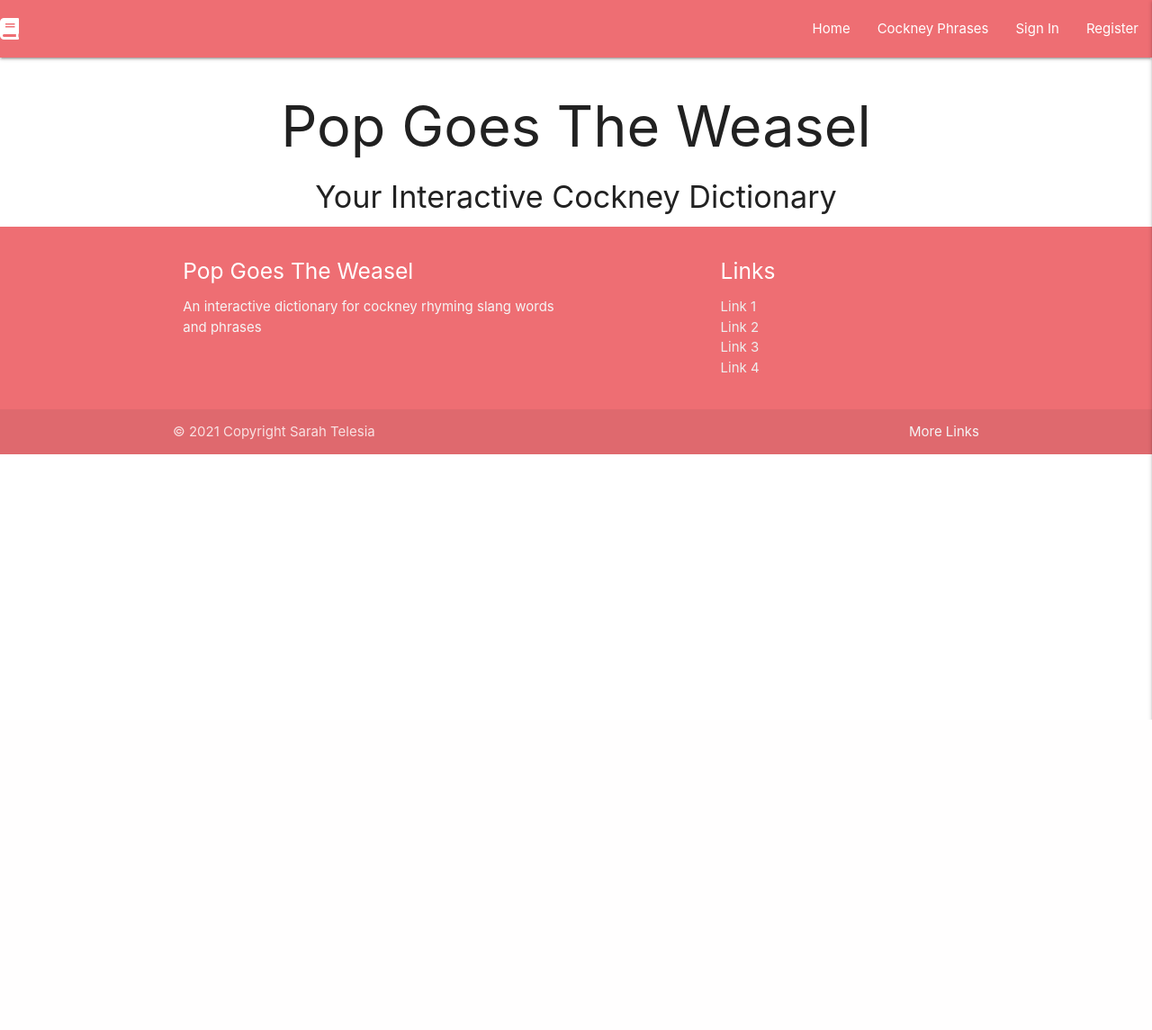
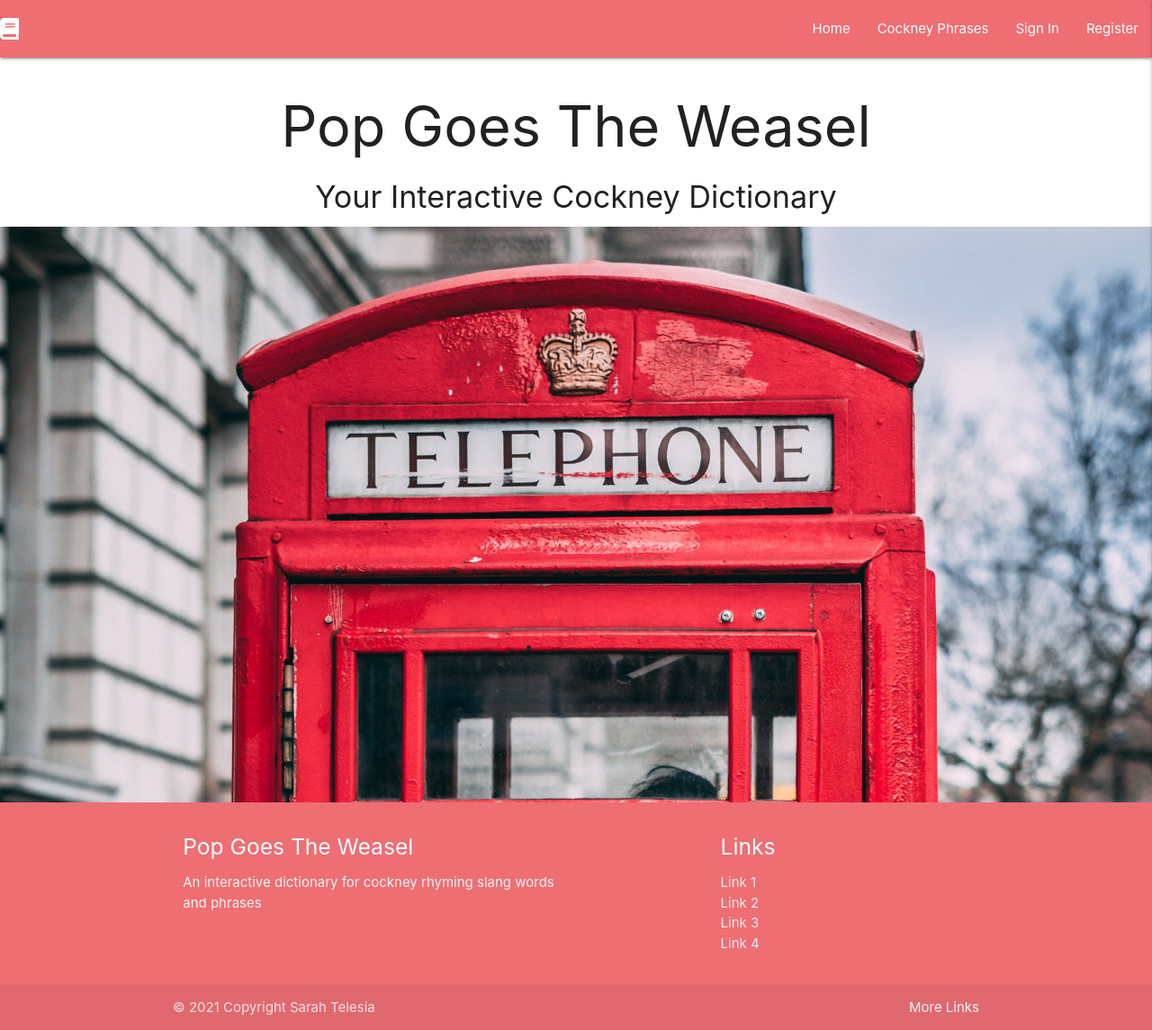
Before and after one commit to Telesia/pop_goes_the_weasel, a Flask app: page / in a window 1280 px wide. Shown: the whole page at 90% size. Before the commit the page ends 800 px from the top, so only its background shows below. Run offline with Flask 2, Linux system fonts and the light colour scheme; data that the repository does not hold is empty; some libraries are stand-ins or nearby versions.

Commit message:
Add hero image to homepage

```diff
--- a/static/css/style.css
+++ b/static/css/style.css
@@ -1,3 +1,16 @@
 .flashes h4 {
     line-height: 2;
 }
+
+/* ---------- Images ----------*/
+
+.img-container {
+    position: relative;
+    width: 100%;
+    height: 80vh;
+}
+
+.hero-img {
+    background-image: url('../images/london_red_phonebox.jpg');
+    background-size: cover;
+}
--- a/templates/home.html
+++ b/templates/home.html
@@ -1,8 +1,28 @@
 {% extends "base.html" %}
 {% block content%}
+    <!-- Page Title -->
+    <div class="header center-align">
+        <h1 >Pop Goes The Weasel</h1>
+        <h4 >Your Interactive Cockney Dictionary</h4>
+    </div>
 
-    <h1 class="center-align">Pop Goes The Weasel</h1>
-    <h4 class="center-align">Your Interactive Cockney Dictionary</h4>
+    <!-- Hero Image -->
+    <div class="hero-img img-container">
+
+    </div>
+
+
+
+
+
+
+
+
+
+
+
+
+
 
     {% for word in dictionary %}
         <h1>{{ word.word }}</h1><br>
```
Also changed, not shown: static/images/london_piccadilly_circus.jpg (added), static/images/london_red_phonebox.jpg (added).
